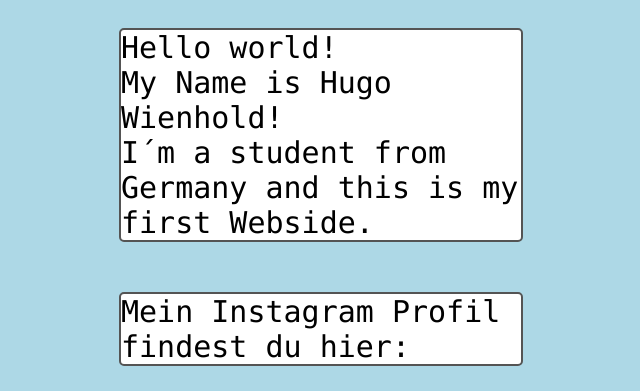
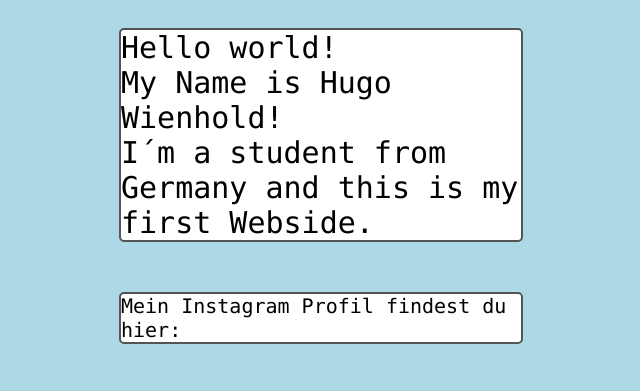
Before and after one commit to Hugo0502/Hugo0502.github.io, a plain HTML site: page index.html in a window 1280 px wide. Shown: the part 360-751 px from the top of the page, without its empty margins (319-959 px from the left). Drawn offline with Linux system fonts and the light colour scheme.

Commit message:
schriftgroöße kleiner

```diff
--- a/styles.css
+++ b/styles.css
@@ -24,7 +24,7 @@ p.titel{
   display: block;
   widows: 400px;
   margin: 50px auto;
-  font: 30px Monaco,"Courier New","DejaVu Sans Mono","Bitstream Vera Sans Mono",monospace;
+  font: 20px Monaco,"Courier New","DejaVu Sans Mono","Bitstream Vera Sans Mono",monospace;
 
 }
 
```
